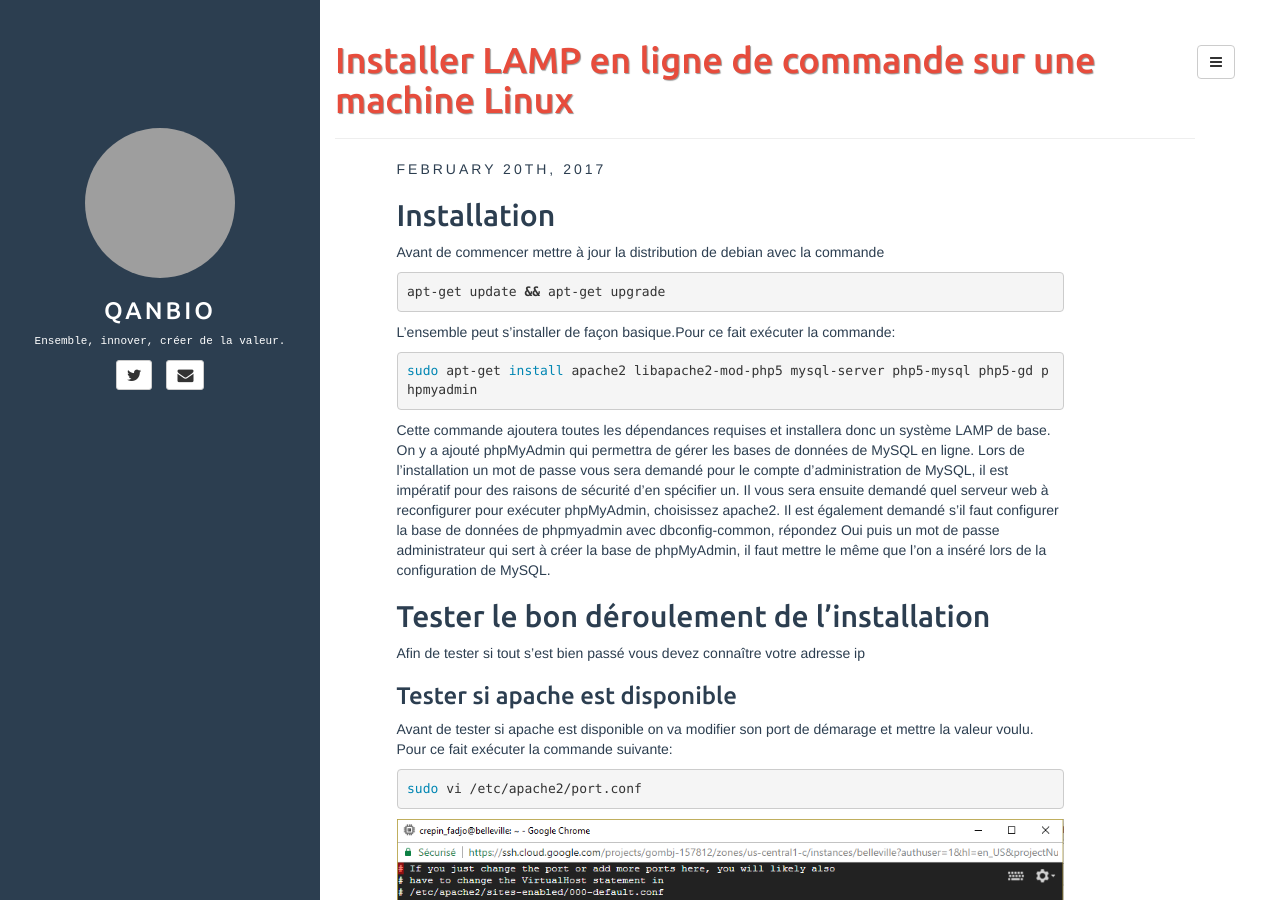
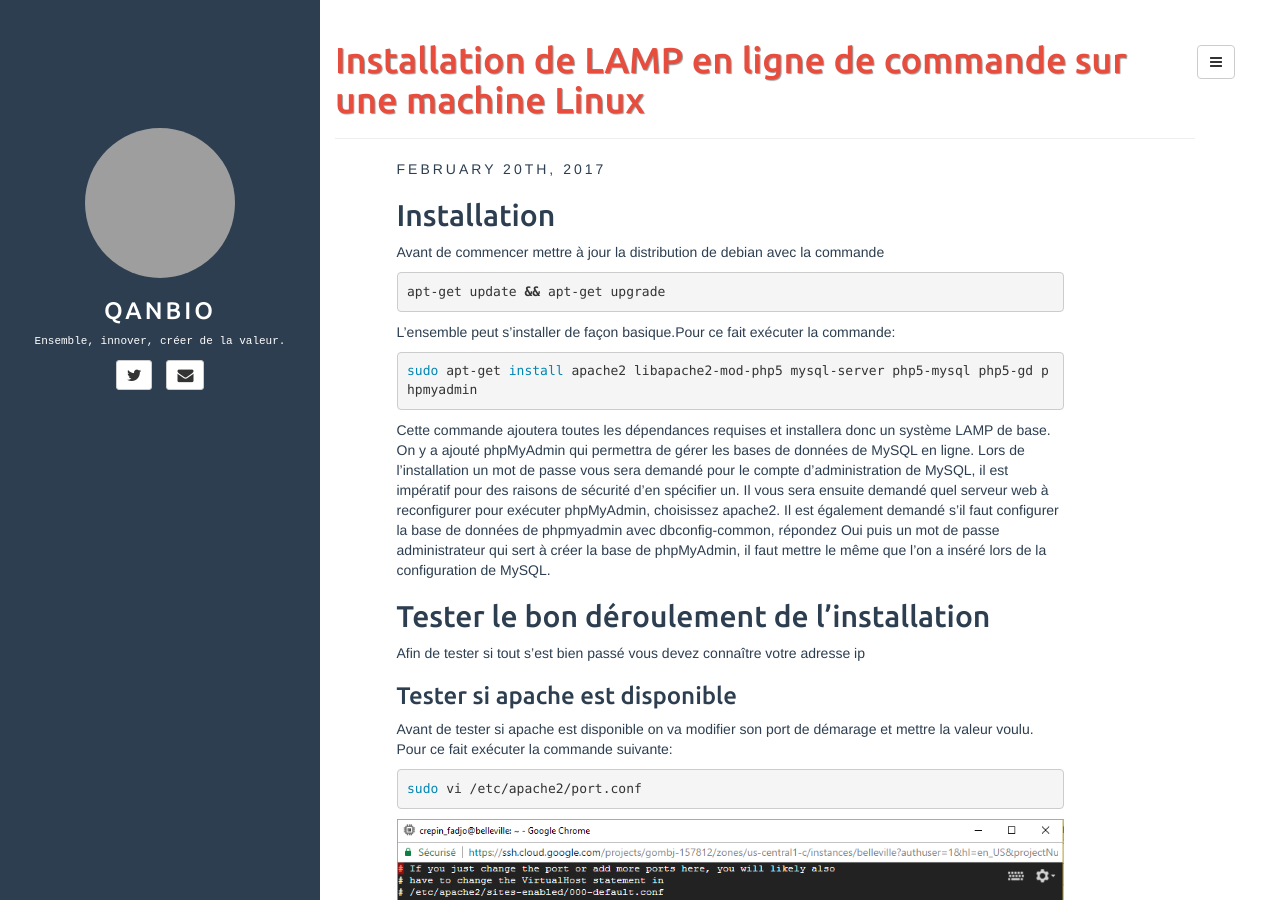
Before and after one commit to qanbio/blog, a Jekyll site: the page built from _posts/2017-02-20-installation-lamp-linux.md, in a window 1280 px wide and 900 px high. Built offline with Jekyll 4.4.1, drawn with Linux system fonts in a browser that asks for light colours; comment, search, counter and statistics services are not loaded; grey boxes are pictures that could not be loaded.

Commit message:
modification du titre de l'article installation de lamp sur linux

```diff
--- a/_posts/2017-02-20-installation-lamp-linux.md
+++ b/_posts/2017-02-20-installation-lamp-linux.md
@@ -1,6 +1,6 @@
 ---
 layout: post
-title: Installer LAMP en ligne de commande sur une machine Linux
+title: Installation de LAMP en ligne de commande sur une machine Linux
 categories: [tech]
 tags: [java, linux, debian, installation, setup,apache mysql,php]
 author: crepin_fadjo
```
